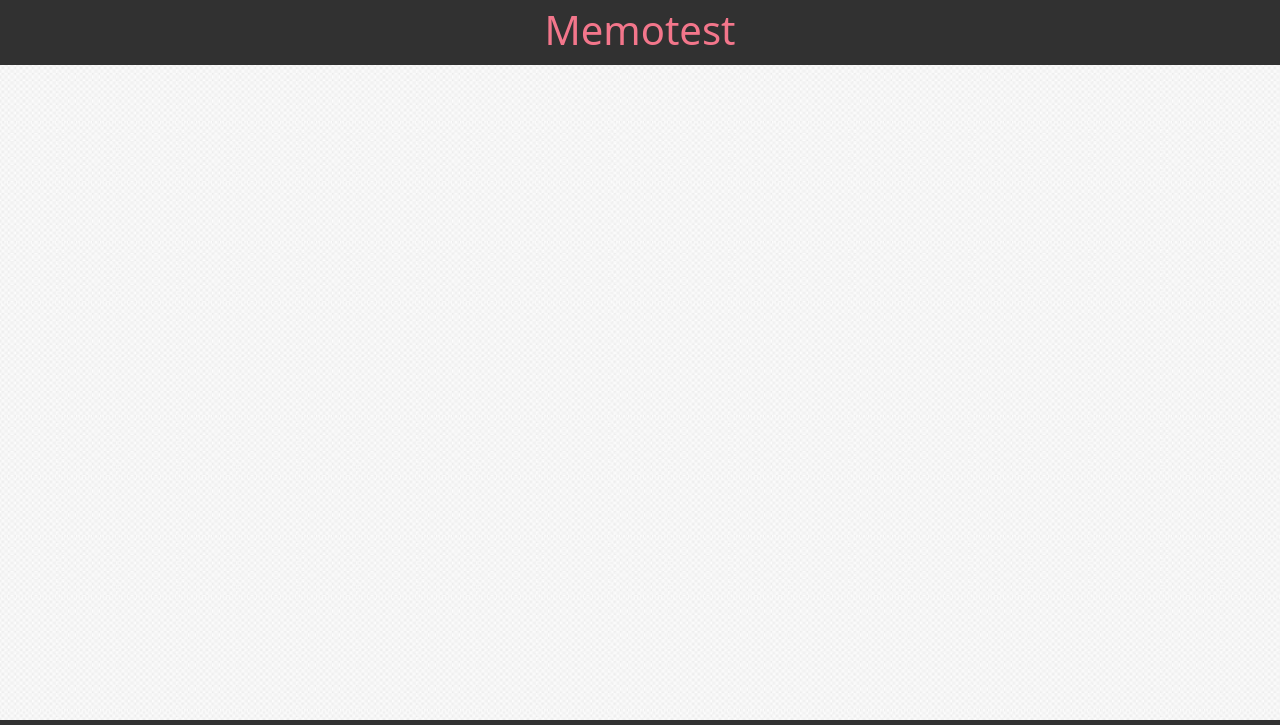
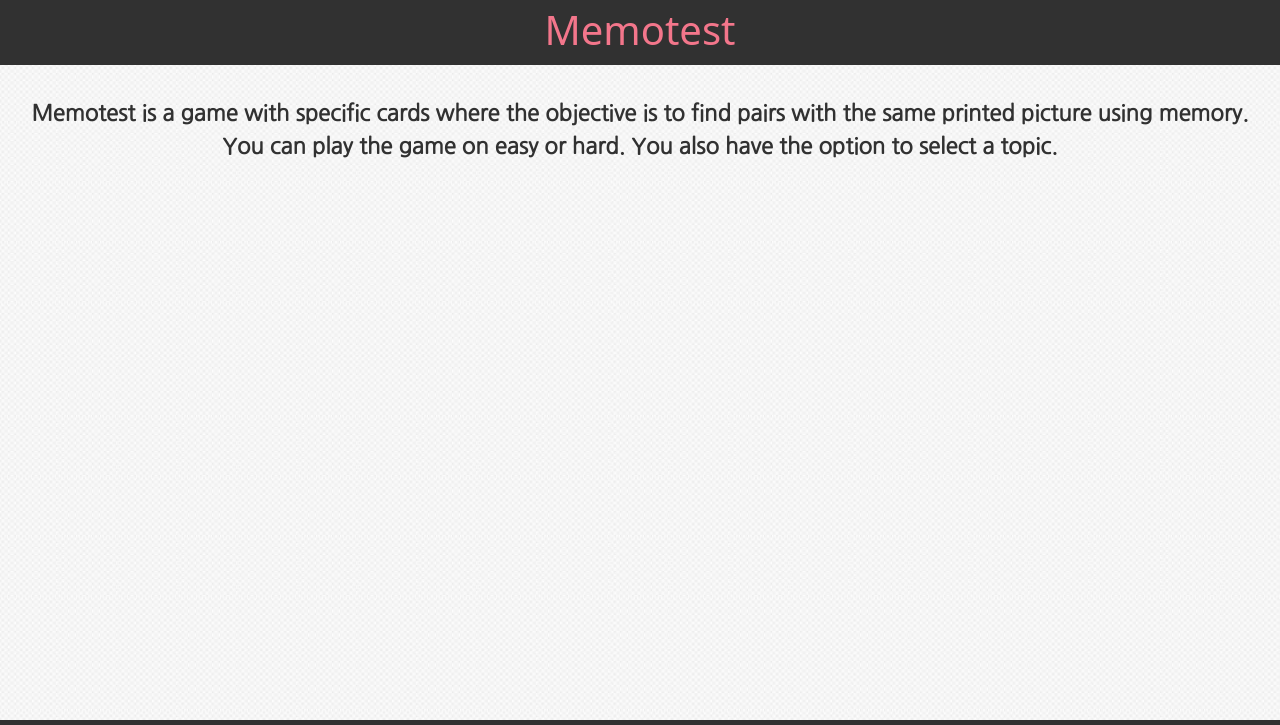
Before and after one commit to Mipmipp/memotest, a website: page index.html in a window 1280 px wide. Shown: the top 725 px of the page. Drawn offline with nearby package versions, Linux system fonts and the light colour scheme.

Commit message:
Create div with introduction

```diff
--- a/index.html
+++ b/index.html
@@ -20,6 +20,10 @@
     </header>
 
     <main id="main" style="background-image: url('pictures/main-background.jpg');">
+      <div id="first-screen">
+        <div id="introduction-text">
+          <b>Memotest is a game with specific cards where the objective is to find pairs with the same printed picture using memory.<br>You can play the game on easy or hard. You also have the option to select a topic.</b>
+        </div>
 
     </main>
 
```
